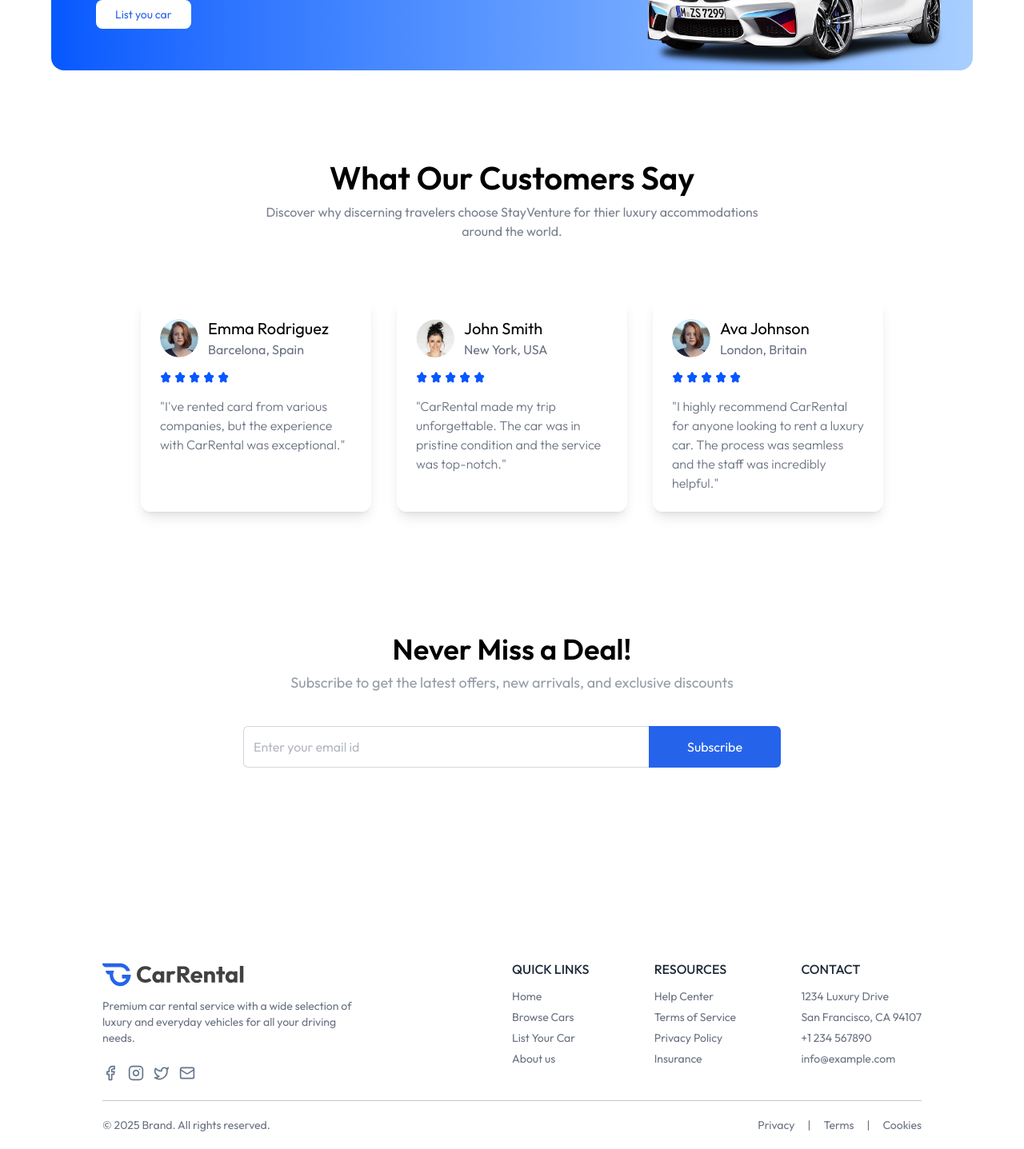
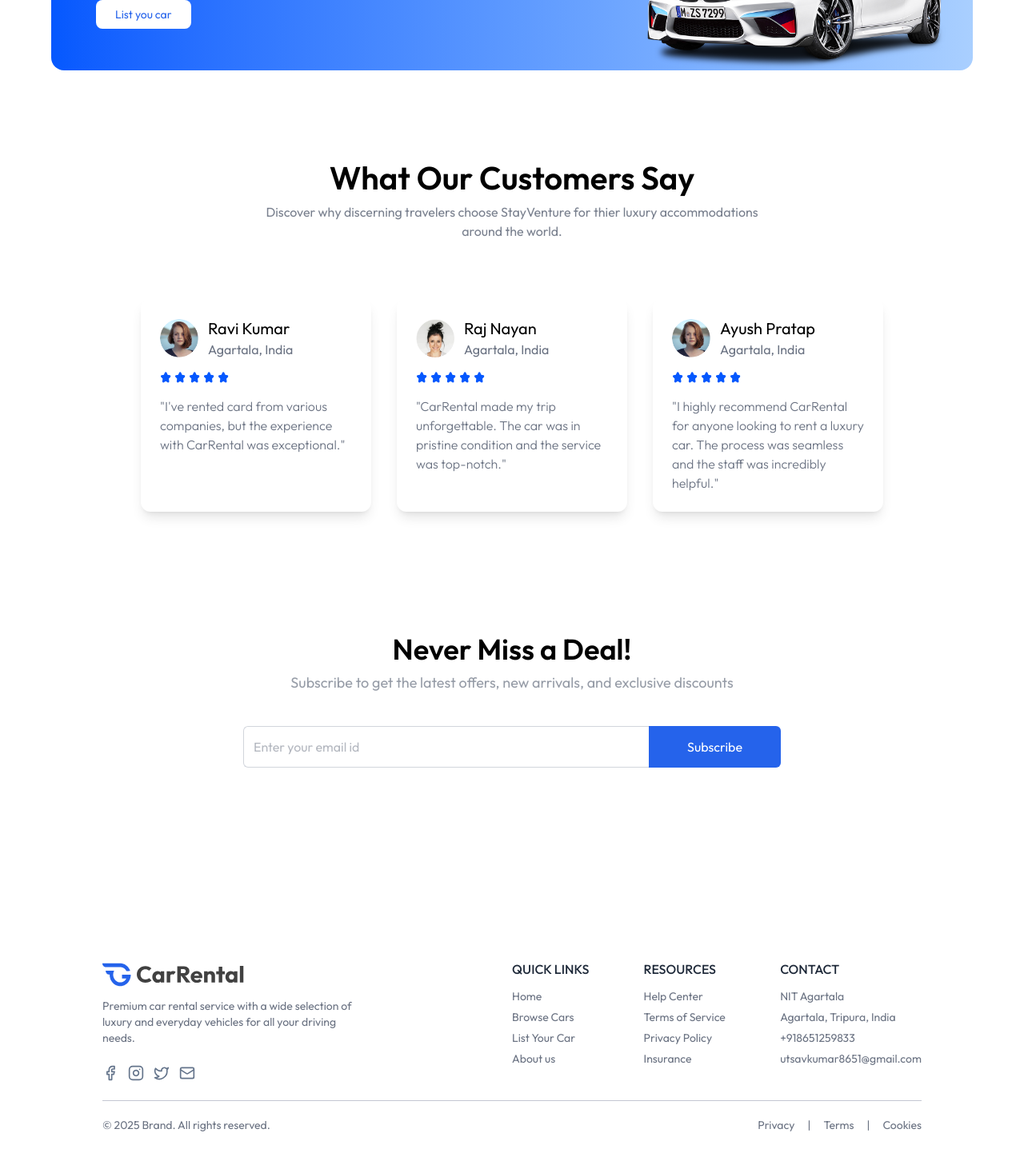
Before and after one commit to Utsav-Ku/CarRental, a React (Vite) app in the folder client/: page / in a window 1280 px wide. Shown: the part 1499-2936 px from the top of the page at 80% size. Built offline with nearby package versions, Linux system fonts and the light colour scheme; no server answers.

Commit message:
Updated various components across multiple pages

```diff
--- a/client/src/assets/assets.js
+++ b/client/src/assets/assets.js
@@ -41,7 +41,7 @@ import car_image2 from "./car_image2.png"
 import car_image3 from "./car_image3.png"
 import car_image4 from "./car_image4.png"
 
-export const cityList = ['New York', 'Los Angeles', 'Houston', 'Chicago']
+export const cityList = ['Agartala']
 
 export const assets = {
     logo,
--- a/client/src/components/Footer.jsx
+++ b/client/src/components/Footer.jsx
@@ -74,10 +74,10 @@ const Footer = () => {
                     <div>
                         <h2 className='text-base font-medium text-gray-800 uppercase'>Contact</h2>
                         <ul className='mt-3 flex flex-col gap-1.5'>
-                            <li>1234 Luxury Drive</li>
-                            <li><a href="#">San Francisco, CA 94107</a></li>
-                            <li>+1 234 567890</li>
-                            <li>info@example.com</li>
+                            <li>NIT Agartala</li>
+                            <li><a href="#">Agartala, Tripura, India</a></li>
+                            <li>+918651259833</li>
+                            <li>utsavkumar8651@gmail.com</li>
                         </ul>
                     </div>
                 </motion.div>
--- a/client/src/components/Testimonial.jsx
+++ b/client/src/components/Testimonial.jsx
@@ -7,18 +7,18 @@ import { motion } from 'motion/react';
 const Testimonial = () => {
 
     const testimonials = [
-        {   name: "Emma Rodriguez",
-            location: "Barcelona, Spain",
+        {   name: "Ravi Kumar",
+            location: "Agartala, India",
             image: assets.testimonial_image_1,
             testimonial: "I've rented card from various companies, but the experience with CarRental was exceptional."
         },
-        {   name: "John Smith",
-            location: "New York, USA",
+        {   name: "Raj Nayan",
+            location: "Agartala, India",
             image: assets.testimonial_image_2,
             testimonial: "CarRental made my trip unforgettable. The car was in pristine condition and the service was top-notch."
         },
-        {   name: "Ava Johnson",
-            location: "London, Britain",
+        {   name: "Ayush Pratap",
+            location: "Agartala, India",
             image: assets.testimonial_image_1,
             testimonial: "I highly recommend CarRental for anyone looking to rent a luxury car. The process was seamless and the staff was incredibly helpful."
         },
--- a/client/src/pages/owner/AddCar.jsx
+++ b/client/src/pages/owner/AddCar.jsx
@@ -146,10 +146,7 @@ const AddCar = () => {
                     <label>Location</label>
                     <select onChange={(e) => setCar({...car, location: e.target.value})} value={car.location} className='px-3 py-2 mt-1 border border-borderColor rounded-md outline-none'>
                         <option value="">Select a location</option>
-                        <option value="New York">New York</option>
-                        <option value="Los Angeles">Los Angeles</option>
-                        <option value="Houston">Houston</option>
-                        <option value="Chicago">Chicago</option>
+                        <option value="New York">Agartala</option>
                     </select>
                 </div>
 
```
